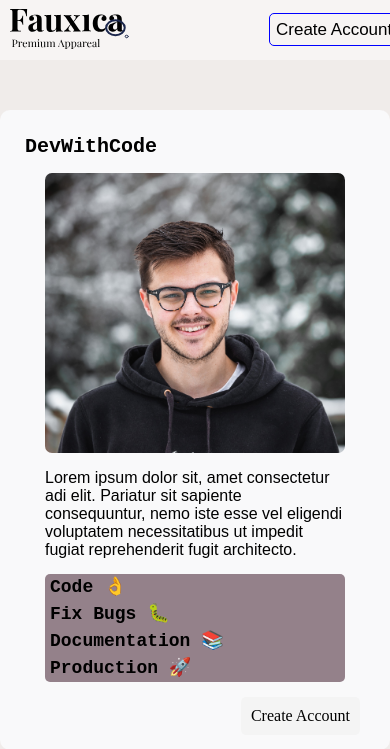
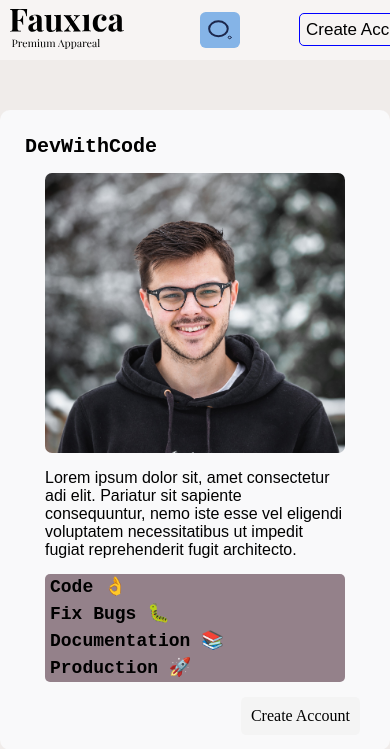
Before and after one commit to Alotab/devwithcode, a Python web app: template templates/index.html in a window 390 px wide. Shown: the top 749 px of the page. Run offline with Jinja, Linux system fonts and the light colour scheme; the template is opened without the code that fills it, so the values that code supplies are empty; some web fonts are replaced.

Commit message:
update html and css files

```diff
--- a/templates/index.html
+++ b/templates/index.html
@@ -16,6 +16,7 @@
     <div class="wrapper">
         <!-- navigation section -->
         <header>
+            <!-- blog log and search icon section -->
             <div class="logo">
                 <div class="main-logo">
                     <a href="#"><img src="images/fauxica.svg" alt="logo" ></a>
@@ -26,6 +27,11 @@
                 </div>
             </div>
             <div class="subheader">
+                <!-- search-icon to display in media query -->
+                 <div class="subheader-search">
+                    <img src="images/shareBabe.svg" alt="search" class="share-search input-link">
+                </div>
+                <!-- navigation list -->
                 <nav>
                     <ul>
                         <li><a href="#" class="home-link">Home</a></li>
@@ -66,11 +72,7 @@
                         <div  id="default-sidebar" class="sidebar-nav-element">#Software</div>
                         <div  id="default-sidebar" class="sidebar-nav-element">#django</div>
                     </div>
-
-
-
                 </div>
-
             </div>
 
             <!-- middle-colume content -->
--- a/templates/static/css/styles.css
+++ b/templates/static/css/styles.css
@@ -76,14 +76,38 @@ header{
 
 }
 
+.subheader-search img{
+    color: brown;
+    position: absolute;
+    /* right: 1em; */
+    /* top: 1em; */
+    display: none! important;
+
+}
+
 .subheader{
     text-align: right;
+}
+
+/* .subheader nav ul{
+    display: flex;
+    gap: 3em;
+} */
+
+
+.subheader{
+    display: flex;
+    gap: 3em;
+    align-items: center;
 }
 
 .subheader nav ul{
     display: flex;
     gap: 3em;
 }
+
+
+
 
 .subheader nav ul li a{
     text-decoration: none;
@@ -568,6 +592,30 @@ footer ul li a{
         display: none! important;
     }
 
+    .search img{
+        display: none! important;
+    }
+
+    .subheader-search img{
+        color: brown;
+        /* left: 0; */
+        right: 14em;
+        top: 1.2em;
+        margin-right: 1em;
+        padding: 0.8em;
+        border-radius: 0.578em;
+        background-color: #85b4e7;
+        cursor: pointer;
+        display: block! important;
+
+        /* background-color: red; */
+    }
+
+    .subheader-search img:hover{
+        background-color: #5293d7;
+        transition: .5s;
+    }
+
     .home-link{
         display: none! important;
     }
```
